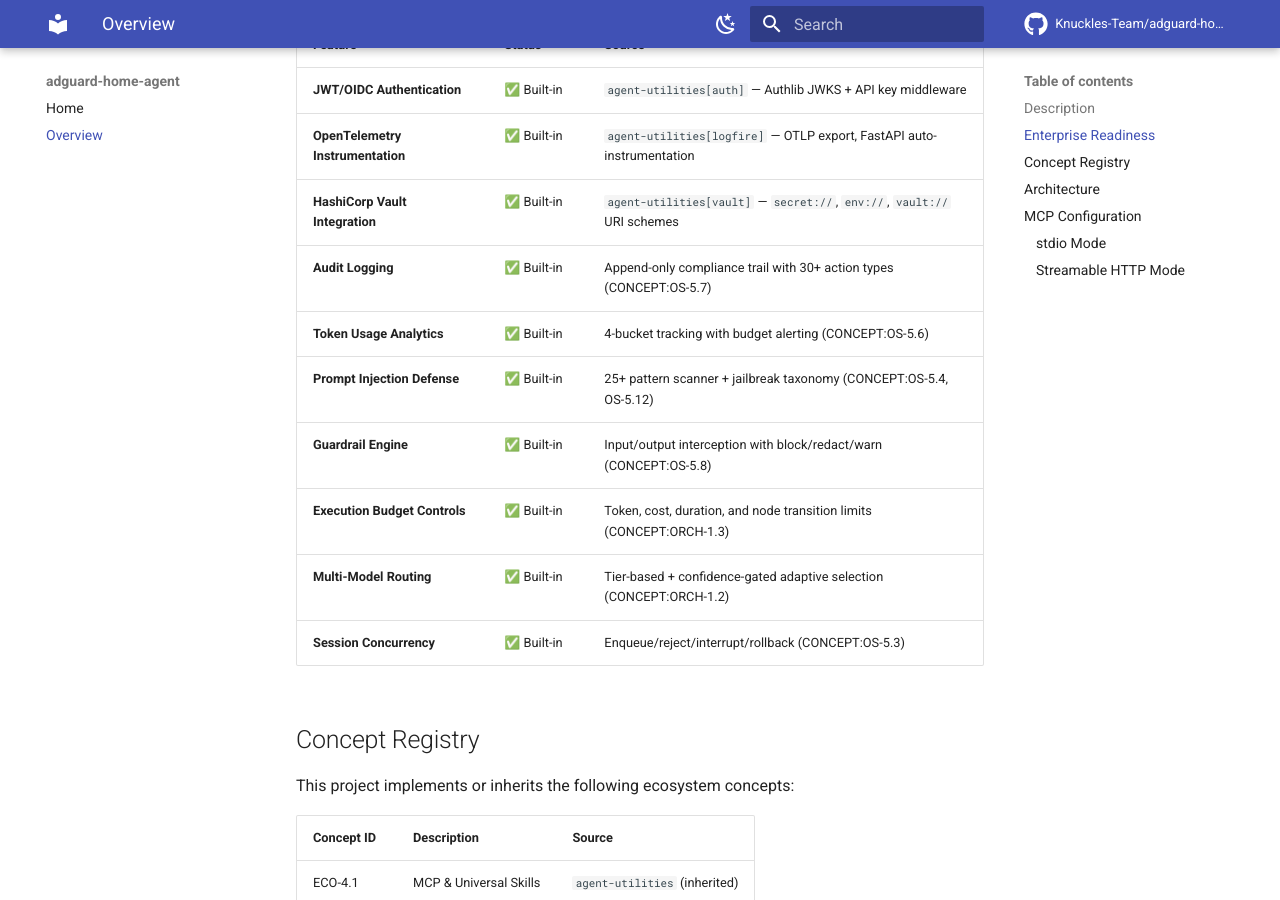
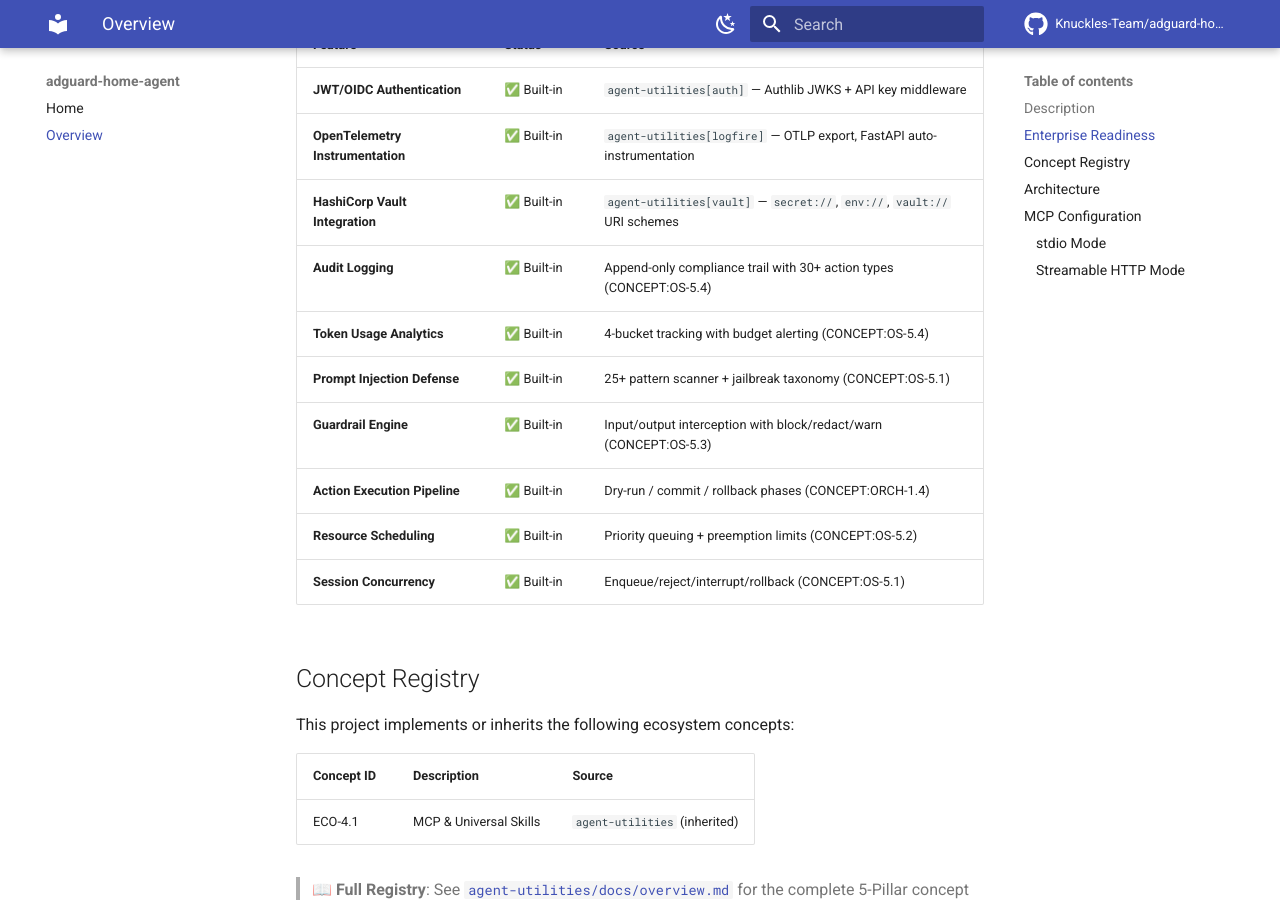
Before and after one commit to Knuckles-Team/adguard-home-agent, an MkDocs documentation site: the page built from docs/overview.md, in a window 1280 px wide and 900 px high, scrolled down 458 px. Built offline with MkDocs 1.6.1 and Material for MkDocs 9.7.7, drawn with Linux system fonts in a browser that asks for light colours; comment, search, counter and statistics services are not loaded.

```diff
--- a/docs/overview.md
+++ b/docs/overview.md
@@ -16,13 +16,13 @@ All agents in the ecosystem inherit enterprise-grade infrastructure from `agent-
 | **JWT/OIDC Authentication** | ✅ Built-in | `agent-utilities[auth]` — Authlib JWKS + API key middleware |
 | **OpenTelemetry Instrumentation** | ✅ Built-in | `agent-utilities[logfire]` — OTLP export, FastAPI auto-instrumentation |
 | **HashiCorp Vault Integration** | ✅ Built-in | `agent-utilities[vault]` — `secret://`, `env://`, `vault://` URI schemes |
-| **Audit Logging** | ✅ Built-in | Append-only compliance trail with 30+ action types (CONCEPT:OS-5.7) |
-| **Token Usage Analytics** | ✅ Built-in | 4-bucket tracking with budget alerting (CONCEPT:OS-5.6) |
-| **Prompt Injection Defense** | ✅ Built-in | 25+ pattern scanner + jailbreak taxonomy (CONCEPT:OS-5.4, OS-5.12) |
-| **Guardrail Engine** | ✅ Built-in | Input/output interception with block/redact/warn (CONCEPT:OS-5.8) |
-| **Execution Budget Controls** | ✅ Built-in | Token, cost, duration, and node transition limits (CONCEPT:ORCH-1.3) |
-| **Multi-Model Routing** | ✅ Built-in | Tier-based + confidence-gated adaptive selection (CONCEPT:ORCH-1.2) |
-| **Session Concurrency** | ✅ Built-in | Enqueue/reject/interrupt/rollback (CONCEPT:OS-5.3) |
+| **Audit Logging** | ✅ Built-in | Append-only compliance trail with 30+ action types (CONCEPT:OS-5.4) |
+| **Token Usage Analytics** | ✅ Built-in | 4-bucket tracking with budget alerting (CONCEPT:OS-5.4) |
+| **Prompt Injection Defense** | ✅ Built-in | 25+ pattern scanner + jailbreak taxonomy (CONCEPT:OS-5.1) |
+| **Guardrail Engine** | ✅ Built-in | Input/output interception with block/redact/warn (CONCEPT:OS-5.3) |
+| **Action Execution Pipeline** | ✅ Built-in | Dry-run / commit / rollback phases (CONCEPT:ORCH-1.4) |
+| **Resource Scheduling** | ✅ Built-in | Priority queuing + preemption limits (CONCEPT:OS-5.2) |
+| **Session Concurrency** | ✅ Built-in | Enqueue/reject/interrupt/rollback (CONCEPT:OS-5.1) |
 
 ## Concept Registry
 
--- a/pyproject.toml
+++ b/pyproject.toml
@@ -4,7 +4,7 @@ build-backend = "setuptools.build_meta"
 
 [project]
 name = "adguard-home-agent"
-version = "0.10.0"
+version = "0.11.0"
 description = "AdGuard Home MCP Server for Agentic AI!"
 readme = "README.md"
 classifiers = [ "Development Status :: 4 - Beta", "License :: OSI Approved :: MIT License", "Environment :: Console", "Operating System :: POSIX :: Linux", "Programming Language :: Python :: 3",]
```
Also changed, not shown: README.md (+1 -1 lines), .bumpversion.cfg, 4 other files.
